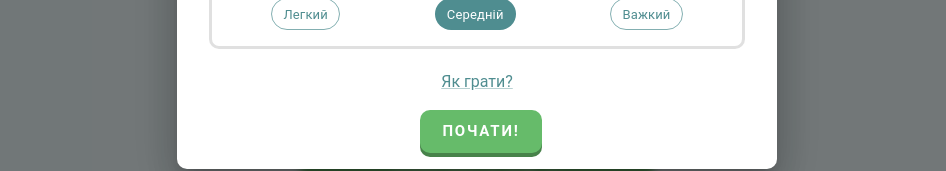
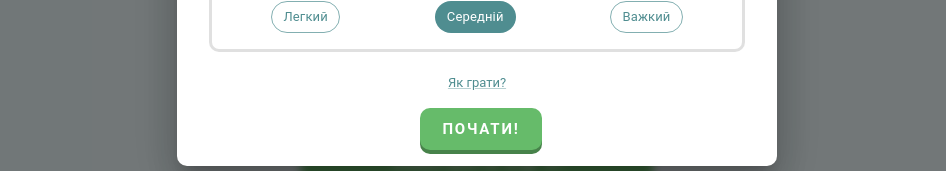
Before and after one commit to vladhuk/balda, a Next.js app: page / in a window 1280 px wide. Shown: the part 373-544 px from the top of the page, without its empty margins (163-1109 px from the left). Built offline with nearby package versions, Linux system fonts and the light colour scheme.

Commit message:
add pnpm and update dependencies

```diff
--- a/src/components/ErrorBoundary/ErrorBoundary.tsx
+++ b/src/components/ErrorBoundary/ErrorBoundary.tsx
@@ -5,8 +5,11 @@ interface State {
   hasError: boolean;
 }
 
-export class ErrorBoundary extends Component<PropsWithChildren, State> {
-  constructor(props: PropsWithChildren) {
+export class ErrorBoundary extends Component<
+  PropsWithChildren<unknown>,
+  State
+> {
+  constructor(props: PropsWithChildren<unknown>) {
     super(props);
     this.state = { hasError: false };
   }
--- a/src/components/MainMenu/MainMenu.tsx
+++ b/src/components/MainMenu/MainMenu.tsx
@@ -137,6 +137,7 @@ export const MainMenu: FC<Props> = ({ open, onStart }) => {
         <Link
           component="button"
           color="secondary"
+          fontSize="small"
           sx={{ mb: 2 }}
           onClick={() => setIsTutorialOpened(true)}
         >
--- a/src/components/_common/HideForTouchDevice.tsx
+++ b/src/components/_common/HideForTouchDevice.tsx
@@ -1,6 +1,8 @@
 import { FC, PropsWithChildren } from 'react';
 import { useIsTouchDevice } from 'hooks/use-is-touch-device';
 
-export const HideForTouchDevice: FC<PropsWithChildren> = ({ children }) => {
+export const HideForTouchDevice: FC<PropsWithChildren<unknown>> = ({
+  children,
+}) => {
   return useIsTouchDevice() ? null : <>{children}</>;
 };
--- a/src/components/_common/HideUpMd.tsx
+++ b/src/components/_common/HideUpMd.tsx
@@ -1,7 +1,7 @@
 import { FC, PropsWithChildren } from 'react';
 import { useIsUpMd } from 'hooks/use-is-up-md';
 
-export const HideUpMd: FC<PropsWithChildren> = ({ children }) => {
+export const HideUpMd: FC<PropsWithChildren<unknown>> = ({ children }) => {
   const isUpMd = useIsUpMd();
 
   if (isUpMd) {
--- a/src/components/_common/ShowUpMd.tsx
+++ b/src/components/_common/ShowUpMd.tsx
@@ -1,7 +1,7 @@
 import { FC, PropsWithChildren } from 'react';
 import { useIsUpMd } from 'hooks/use-is-up-md';
 
-export const ShowUpMd: FC<PropsWithChildren> = ({ children }) => {
+export const ShowUpMd: FC<PropsWithChildren<unknown>> = ({ children }) => {
   const isUpMd = useIsUpMd();
 
   if (isUpMd) {
```
Also changed, not shown: package.json (+13 -24 lines), .eslintrc.js, .lintstagedrc.js (added), 2 other files (tests, documents, lock files or other folders).
